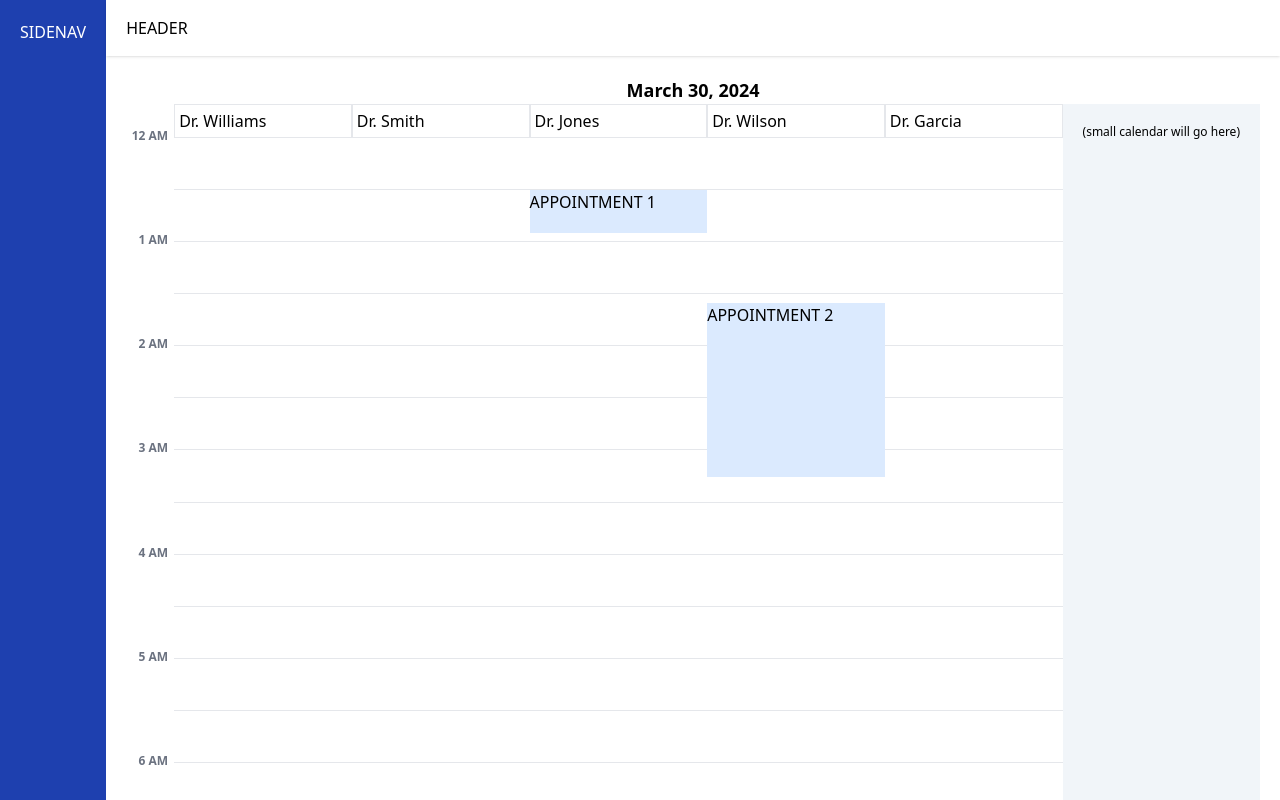
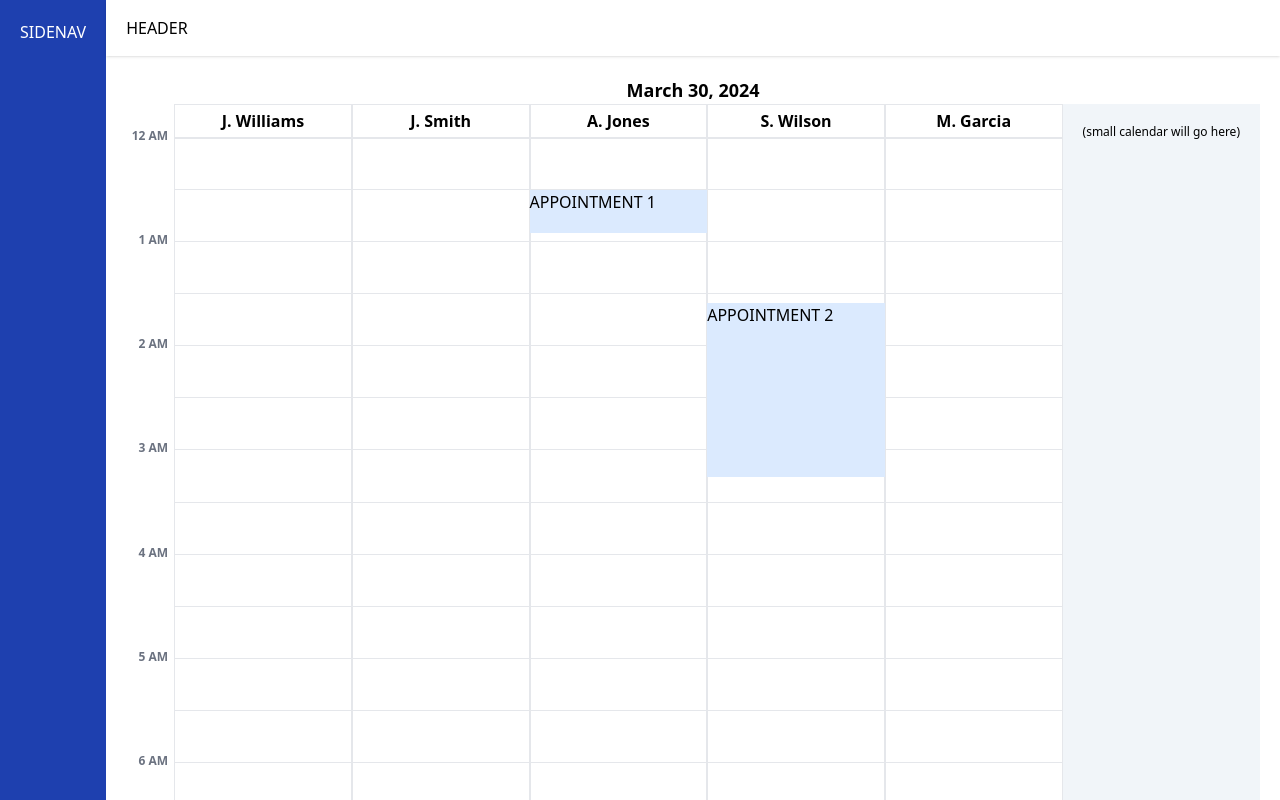
Before and after one commit to srlindsey07/Scheduler, a Next.js app in the folder frontend/: page /schedule in a window 1280 px wide. Built offline with nearby package versions, Linux system fonts and the light colour scheme.

Commit message:
Added models and passed data from Schedule page

```diff
--- a/frontend/src/app/components/calendar/day-view/calendar-day-view.tsx
+++ b/frontend/src/app/components/calendar/day-view/calendar-day-view.tsx
@@ -1,18 +1,28 @@
+import { Appointment } from '@/app/models/appointment-models'
+import { User } from '@/app/models/user-models'
 import { Moment } from 'moment'
 import DayTimeSlots from './day-time-slots'
 
 interface CalendarDayViewProps {
+    appointments: Appointment[]
+    providers: User[]
     selectedDate: Moment
 }
 
 export default function CalendarDayView({
+    appointments,
+    providers,
     selectedDate,
 }: CalendarDayViewProps) {
     return (
         <div className='flex calendar__day-view'>
             {/* DAY VIEW TIMESLOTS */}
             <div className='grow'>
-                <DayTimeSlots selectedDate={selectedDate} />
+                <DayTimeSlots
+                    appointments={appointments}
+                    providers={providers}
+                    selectedDate={selectedDate}
+                />
             </div>
 
             {/* SMALL CAL */}
--- a/frontend/src/app/components/calendar/day-view/calendar.tsx
+++ b/frontend/src/app/components/calendar/day-view/calendar.tsx
@@ -1,22 +1,42 @@
+import { Appointment } from '@/app/models/appointment-models'
 import { CalendarView } from '@/app/models/calendar-models'
+import { User } from '@/app/models/user-models'
 import moment, { Moment } from 'moment'
 import React, { useState } from 'react'
 import CalendarDayView from './calendar-day-view'
 
 interface CalendarProps {
+    appointments: Appointment[]
+    providers: User[]
     selectedDate?: Moment
 }
 
-export default function Calendar({ selectedDate = moment() }: CalendarProps) {
+export default function Calendar({
+    appointments,
+    providers,
+    selectedDate = moment(),
+}: CalendarProps) {
     const [view, setView] = useState<CalendarView>(CalendarView.DAY)
 
     function renderCalendarView(): React.ReactNode {
         switch (view) {
             case CalendarView.DAY:
-                return <CalendarDayView selectedDate={selectedDate} />
+                return (
+                    <CalendarDayView
+                        appointments={appointments}
+                        providers={providers}
+                        selectedDate={selectedDate}
+                    />
+                )
 
             default:
-                return <CalendarDayView selectedDate={selectedDate} />
+                return (
+                    <CalendarDayView
+                        appointments={appointments}
+                        providers={providers}
+                        selectedDate={selectedDate}
+                    />
+                )
         }
     }
 
--- a/frontend/src/app/components/calendar/day-view/day-time-slots.tsx
+++ b/frontend/src/app/components/calendar/day-view/day-time-slots.tsx
@@ -1,15 +1,11 @@
 'use client'
+import { Appointment } from '@/app/models/appointment-models'
+import { User } from '@/app/models/user-models'
 import moment, { Moment } from 'moment'
 
-const providers = [
-    { providerId: '65ff4be0fc13ae7d2050fa9d', name: 'Dr. Williams' },
-    { providerId: '65ff4be0fc13ae7d2050faa2', name: 'Dr. Smith' },
-    { providerId: '65ff4be0fc13ae7d2050faa0', name: 'Dr. Jones' },
-    { providerId: '65ff4be0fc13ae7d2050fa9e', name: 'Dr. Wilson' },
-    { providerId: '65ff4be0fc13ae7d2050faa1', name: 'Dr. Garcia' },
-]
-
 interface DayViewTimeSlotProps {
+    appointments: Appointment[]
+    providers: User[]
     selectedDate: Moment
     dayStart?: Moment
     dayEnd?: Moment
@@ -23,6 +19,8 @@ interface DayViewTimeSlotProps {
  */
 // TODO: Fix up styling, add click events to open appointment details
 export default function DayTimeSlots({
+    appointments,
+    providers,
     selectedDate,
     dayStart = moment(selectedDate).startOf('day'),
     dayEnd = moment(selectedDate).endOf('day'),
@@ -75,9 +73,9 @@ export default function DayTimeSlots({
                         providers.map((provider, i) => (
                             <div
                                 key={`provider-col-${i}`}
-                                className='border p-1'
+                                className='border p-1 text-center font-bold'
                             >
-                                {provider.name}
+                                {`${provider.name.first.charAt(0)}. ${provider.name.last}`}
                             </div>
                         ))}
                 </div>
@@ -112,7 +110,7 @@ export default function DayTimeSlots({
                     </div>
 
                     {/* provider column markers */}
-                    {/* <div
+                    <div
                         className={`grid ${gridColumns(providers.length)} col-start-1 row-start-1`}
                     >
                         {providers.length > 0 &&
@@ -122,10 +120,11 @@ export default function DayTimeSlots({
                                     className='border p-1'
                                 ></div>
                             ))}
-                    </div> */}
+                    </div>
 
                     {/* appointments */}
                     {/* one col per provider, 1 row per 5 min interval */}
+                    {/* TODO: wire up actual appointments */}
                     <ol
                         className={`grid appointment-grid col-start-1 row-start-1 ${gridColumns(providers.length)}`}
                         style={{
--- /dev/null
+++ b/frontend/src/app/models/shared-models.ts
@@ -0,0 +1,19 @@
+export class Name {
+    first: string
+    last: string
+
+    constructor(first: string, last: string) {
+        this.first = first
+        this.last = last
+    }
+}
+
+export class ContactInfo {
+    email: string
+    mobile: string
+
+    constructor(email: string, mobile: string) {
+        this.email = email
+        this.mobile = mobile
+    }
+}
--- /dev/null
+++ b/frontend/src/app/models/user-models.ts
@@ -0,0 +1,20 @@
+import { ContactInfo, Name } from './shared-models'
+
+export class User {
+    id?: string
+    name: Name
+    role: UserRole
+    contact: ContactInfo
+
+    constructor(name: Name, role: UserRole, contact: ContactInfo) {
+        this.name = name
+        this.role = role
+        this.contact = contact
+    }
+}
+
+export enum UserRole {
+    SCHEDULER,
+    PROVIDER,
+    ADMIN,
+}
--- a/frontend/src/app/schedule/page.tsx
+++ b/frontend/src/app/schedule/page.tsx
@@ -1,86 +1,110 @@
 'use client'
-// import { Paper } from '@mui/material'
-import { useEffect, useState } from 'react'
-// import {
-//     momentLocalizer,
-//     Navigate,
-//     NavigateAction,
-//     View,
-// } from 'react-big-calendar'
-import moment, { Moment } from 'moment'
+import moment from 'moment'
+import { useState } from 'react'
 import Calendar from '../components/calendar/day-view/calendar'
-import { CalendarAppointment } from '../models/appointment-models'
+import {
+    Appointment,
+    AppointmentStatus,
+    AppointmentType,
+} from '../models/appointment-models'
+import { User, UserRole } from '../models/user-models'
 
 // TODO: Get providers from API
-const providers = [
-    { providerId: '65ff4be0fc13ae7d2050fa9d', resourceTitle: 'Dr. Williams' },
-    { providerId: '65ff4be0fc13ae7d2050faa2', resourceTitle: 'Dr. Smith' },
-    { providerId: '65ff4be0fc13ae7d2050faa0', resourceTitle: 'Dr. Jones' },
-    { providerId: '65ff4be0fc13ae7d2050fa9e', resourceTitle: 'Dr. Wilson' },
-    { providerId: '65ff4be0fc13ae7d2050faa1', resourceTitle: 'Dr. Garcia' },
+const providers: User[] = [
+    {
+        id: '65ff4be0fc13ae7d2050fa9d',
+        name: { first: 'Joseph', last: 'Williams' },
+        role: UserRole.PROVIDER,
+        contact: { email: '', mobile: '' },
+    },
+    {
+        id: '65ff4be0fc13ae7d2050faa2',
+        name: { first: 'Jessica', last: 'Smith' },
+        role: UserRole.PROVIDER,
+        contact: { email: '', mobile: '' },
+    },
+    {
+        id: '65ff4be0fc13ae7d2050faa0',
+        name: { first: 'Amy', last: 'Jones' },
+        role: UserRole.PROVIDER,
+        contact: { email: '', mobile: '' },
+    },
+    {
+        id: '65ff4be0fc13ae7d2050fa9e',
+        name: { first: 'Sean', last: 'Wilson' },
+        role: UserRole.PROVIDER,
+        contact: { email: '', mobile: '' },
+    },
+    {
+        id: '65ff4be0fc13ae7d2050faa1',
+        name: { first: 'Miguel', last: 'Garcia' },
+        role: UserRole.PROVIDER,
+        contact: { email: '', mobile: '' },
+    },
+]
+const appointments: Appointment[] = [
+    {
+        id: '66005c73fc13ae7b3650fc46',
+        type: AppointmentType.FOLLOW_UP,
+        status: AppointmentStatus.CONFIRMED,
+        start: moment().set({
+            hour: 11,
+            minute: 45,
+            second: 0,
+            millisecond: 0,
+        }),
+        end: moment().set({ hour: 12, minute: 15, second: 0, millisecond: 0 }),
+        providerId: '65ff4be0fc13ae7d2050faa2',
+        patientId: '65ff4b94fc13ae7bd250faaa',
+    },
+    {
+        id: '66005c73fc13ae7b3650fc47',
+        type: AppointmentType.URGENT,
+        status: AppointmentStatus.CONFIRMED,
+        start: moment().set({
+            hour: 8,
+            minute: 0,
+            second: 0,
+            millisecond: 0,
+        }),
+        end: moment().set({ hour: 8, minute: 45, second: 0, millisecond: 0 }),
+        providerId: '65ff4be0fc13ae7d2050faa2',
+        patientId: '65ff4b94fc13ae7bd250fa9c',
+    },
+    {
+        id: '66005c73fc13ae7b3650fc48',
+        type: AppointmentType.ROUTINE,
+        status: AppointmentStatus.SCHEDULED,
+        start: moment().set({
+            hour: 14,
+            minute: 45,
+            second: 0,
+            millisecond: 0,
+        }),
+        end: moment().set({ hour: 15, minute: 0, second: 0, millisecond: 0 }),
+        providerId: '65ff4be0fc13ae7d2050faa1',
+        patientId: '65ff4b94fc13ae7bd250faa1',
+    },
+    {
+        id: '66005c73fc13ae7b3650fc49',
+        type: AppointmentType.NEW_PATIENT,
+        status: AppointmentStatus.CONFIRMED,
+        start: moment().set({
+            hour: 16,
+            minute: 0,
+            second: 0,
+            millisecond: 0,
+        }),
+        end: moment().set({ hour: 16, minute: 45, second: 0, millisecond: 0 }),
+        providerId: '65ff4be0fc13ae7d2050fa9d',
+        patientId: '65ff4b94fc13ae7bd250faa0',
+    },
 ]
 
 export default function Schedule() {
-    const [appointments, setAppointments] = useState<CalendarAppointment[]>([])
+    // const [appointments, setAppointments] = useState<CalendarAppointment[]>([])
     const [isLoading, setIsLoading] = useState<boolean>(false)
     const [viewDate, setViewDate] = useState<Date>(new Date())
-
-    useEffect(() => {
-        console.log('Run')
-    }, [])
-
-    // const localizer = momentLocalizer(moment)
-    // const theme = useTheme()
-
-    // useEffect(() => {
-    //     getAppointments()
-    // }, [])
-
-    // async function getAppointments() {
-    //     setIsLoading(true)
-    const today: Moment = moment()
-    //     const start = moment(today).hour(0).minute(0).second(0).millisecond(0)
-    //     const end = moment(today)
-    //         .date(today.date() + 1)
-    //         .hour(0)
-    //         .minute(0)
-    //         .second(0)
-    //         .millisecond(0)
-
-    //     let response: Appointment[] = await fetchAppointments(
-    //         start.toISOString(),
-    //         end.toISOString(),
-    //     )
-    //     const convertedAppts: CalendarAppointment[] = response.map((res) => {
-    //         return appointmentToCalendar(res)
-    //     })
-
-    //     setAppointments(convertedAppts)
-    //     setIsLoading(false)
-    // }
-
-    // const onCalendarNavigate = useCallback(
-    //     (date: Date, view: View, action: NavigateAction): void => {
-    //         let newDate: Date = viewDate
-
-    //         if (action === Navigate.PREVIOUS) {
-    //             newDate.setDate(viewDate.getDate() - 1)
-    //         } else if (action === Navigate.NEXT) {
-    //             newDate.setDate(viewDate.getDate() + 1)
-    //         } else if (action === Navigate.TODAY) {
-    //             newDate = new Date()
-    //         }
-
-    //         return setViewDate(new Date(newDate))
-    //     },
-    //     [],
-    // )
-
-    // const calendarHeight = (): number => {
-    //     // from vh, subtract header height (64px), section top-padding (24px)
-    //     // and additional padding height to create appearance of bottom padding(24px)
-    //     return window.innerHeight - 112
-    // }
 
     if (isLoading) {
         return <div>Loading....</div>
@@ -88,35 +112,10 @@ export default function Schedule() {
 
     return (
         <div>
-            <Calendar />
+            <Calendar
+                appointments={appointments}
+                providers={providers}
+            />
         </div>
-
-        // <div>
-        //     {/* <Paper
-        //         sx={{
-        //             height: calendarHeight,
-        //             '.rbc-time-header': {
-        //                 // boxShadow: (theme) => theme.shadows[3],
-        //             },
-        //         }}
-        //     > */}
-        //     <Calendar
-        //         localizer={localizer}
-        //         step={15}
-        //         timeslots={4}
-        //         defaultView={Views.DAY}
-        //         date={viewDate}
-        //         events={appointments}
-        //         resources={providers}
-        //         resourceIdAccessor={'providerId'}
-        //         resourceTitleAccessor={'resourceTitle'}
-        //         allDayMaxRows={0}
-        //         onNavigate={(date, view, action) =>
-        //             onCalendarNavigate(date, view, action)
-        //         }
-        //         scrollToTime={new Date()}
-        //     />
-        //     {/* </Paper> */}
-        // </div>
     )
 }
```
Also changed, not shown: frontend/src/app/models/appointment-models.ts (+35 -33 lines).
